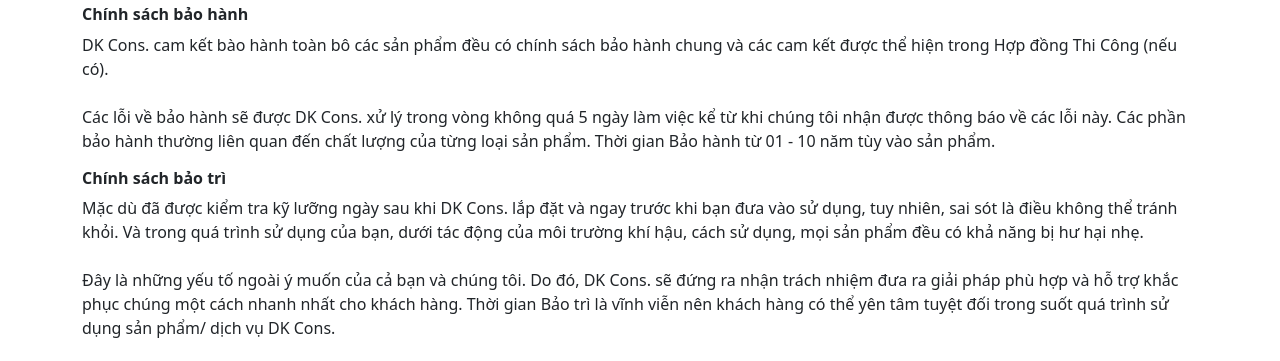
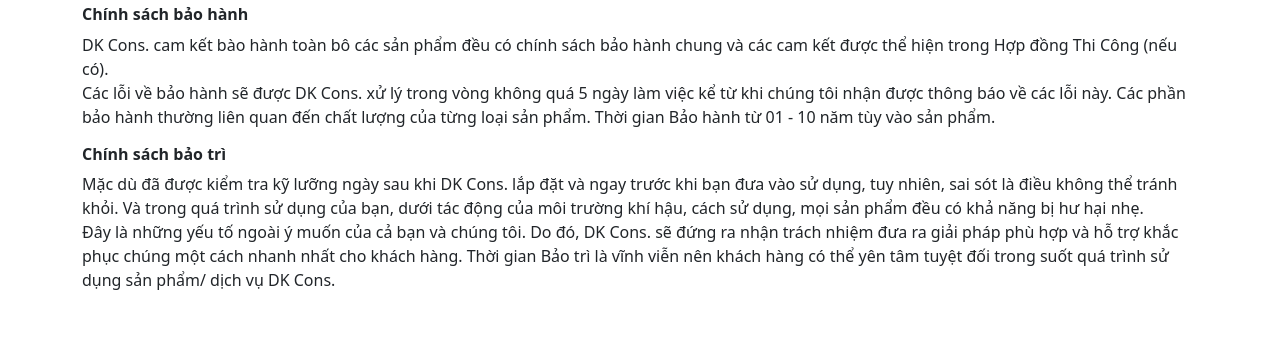
Before and after one commit to DoThaoUyen/DK-Cons., a plain HTML site: page public/page/chinhsach.html in a window 1280 px wide. Shown: the part 57-418 px from the top of the page. Drawn offline with Linux system fonts and the light colour scheme.

Commit message:
Add files via upload

```diff
--- a/public/page/chinhsach.html
+++ b/public/page/chinhsach.html
@@ -20,17 +20,17 @@
                     <div class="col-md-12 col-sm-12 col-12">
                         <h2>chính sách bảo hành và bảo trì</h2>
                     </div>
-                    <div class="col-md-12 col-sm-12 col-12">
+                    <div class="col-md-12 col-sm-12 col-12 content-1-text">
                         <h6>Chính sách bảo hành</h6>
                         <p>
                             DK Cons. cam kết bào hành toàn bô các sản phẩm đều có chính sách bảo hành chung và các cam kết được thể hiện trong Hợp đồng Thi Công (nếu có).
-                            <br><br>
+                            <br>
                             Các lỗi về bảo hành sẽ được DK Cons. xử lý trong vòng không quá 5 ngày làm việc kể từ khi chúng tôi nhận được thông báo về các lỗi này. Các phần bảo hành thường liên quan đến chất lượng của từng loại sản phẩm. Thời gian Bảo hành từ 01 - 10 năm tùy vào sản phẩm.
                         </p>
                         <h6>Chính sách bảo trì</h6>
                         <p>
                             Mặc dù đã được kiểm tra kỹ lưỡng ngày sau khi DK Cons. lắp đặt và ngay trước khi bạn đưa vào sử dụng, tuy nhiên, sai sót là điều không thể tránh khỏi. Và trong quá trình sử dụng của bạn, dưới tác động của môi trường khí hậu, cách sử dụng, mọi sản phẩm đều có khả năng bị hư hại nhẹ.
-                        <br><br>
+                        <br>
                             Đây là những yếu tố ngoài ý muốn của cả bạn và chúng tôi. Do đó, DK Cons. sẽ đứng ra nhận trách nhiệm đưa ra giải pháp phù hợp và hỗ trợ khắc phục chúng một cách nhanh nhất cho khách hàng. Thời gian Bảo trì là vĩnh viễn nên khách hàng có thể yên tâm tuyệt đối trong suốt quá trình sử dụng sản phẩm/ dịch vụ DK Cons.
                         </p>
                         <br>
```
